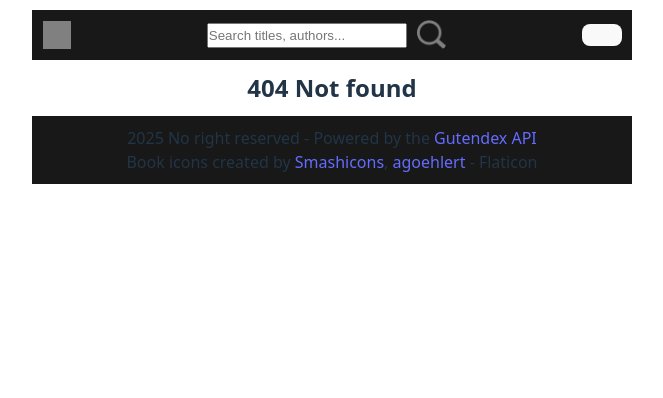
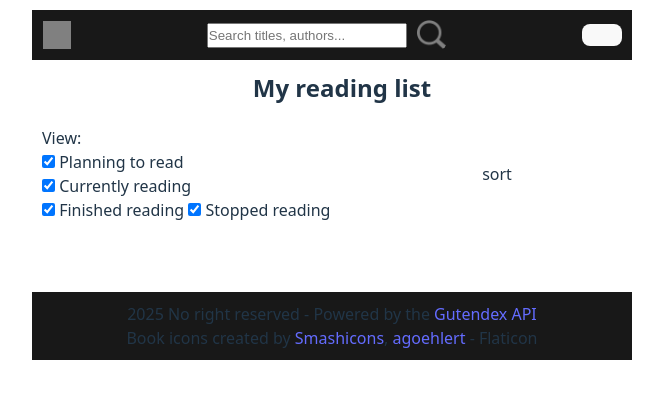
Before and after one commit to joerundh/book-keeper, a React (Vite) app: page /reading in a window 1280 px wide. Before the commit this address had no page. Shown: the top 398 px of the page, without its empty margins (308-971 px from the left). Built offline with nearby package versions, Linux system fonts and the light colour scheme; grey boxes are pictures that could not be loaded.

Commit message:
reading list works, just gonna add local storage for the list selection and sorting

```diff
--- a/src/App.jsx
+++ b/src/App.jsx
@@ -164,12 +164,46 @@ function App() {
     return false;
   }
 
+  const setStatus = (book, newStatus) => {
+    if (![ 0, 1, 2, 3 ].includes(newStatus)) {
+      return false;
+    }
+
+    const copy = readingList.map(entry => entry);
+
+    const index = copy.map(entry => entry.book).indexOf(book);
+    if (index < 0) {
+      return false;
+    }
+    if (copy[index].status === newStatus) {
+      return false;
+    }
+    copy[index].status = newStatus;
+
+    if (newStatus === 0) {
+      copy[index] = {
+        book: book,
+        status: 0,
+        timeAdded: Date.now()
+      }
+    } else if (newStatus === 1) {
+      copy[index].startedReading = Date.now();
+    } else if (newStatus === 2) {
+      copy[index].finishedReading = Date.now();
+    } else if (newStatus === 3) {
+      copy[index].stoppedReading = Date.now();
+    }
+
+    setReadingList(copy);
+    return true;
+  }
+
   return (
     <>
       <Header />
       <main>
         <QueryClientProvider client={searchClient}>
-          <BookContext.Provider value={{ isInFavourites, addToFavourites, removeFromFavourites, isInReadingList, addToReadingList, removeFromReadingList, categories, languages, formats }}>
+          <BookContext.Provider value={{ favourites, isInFavourites, addToFavourites, removeFromFavourites, readingList, setReadingList, isInReadingList, addToReadingList, removeFromReadingList, setStatus, categories, languages, formats }}>
             <Outlet />
           </BookContext.Provider>
         </QueryClientProvider>
--- a/src/components/InlineList.jsx
+++ b/src/components/InlineList.jsx
@@ -2,29 +2,26 @@ export default function InlineList({ separator, children }) {
     const inlineUlCSS = {
         display: "inline",
         margin: 0,
-        padding: 0
+        padding: 0,
+        overflowWrap: "anywhere"
+    };
+
+    const inlineUlListItemCSS = {
+        listStyleType: "none",
+        margin: 0,
+        padding: 0,
+        display: "inline",
+        textWrap: "nowrap"
     };
 
     return (
-        <ul className="inlineUl" style={inlineUlCSS}>
-            <style>
-            {`
-                .inlineUl li {
-                    list-style-type: none;
-                    margin: 0;
-                    padding: 0;
-                    display: inline;
-                }
-
-                .inlineUl li:not(:last-child)::after {
-                    content: "${separator || " "}";
-                }
-            `}
-            </style>
+        <ul style={inlineUlCSS}>
             {
-                children.map((child, index) => (
-                    <li key={index}>{child}</li>
-                ))
+                children.flatMap((child, index) => {
+                    const ret = index === 0 ? [] : [ separator ];
+                    ret.push(<li key={index} style={inlineUlListItemCSS}>{child}</li>);
+                    return ret;
+                })
             }
         </ul>
     )
--- /dev/null
+++ b/src/components/ReadingListItem.jsx
@@ -0,0 +1,90 @@
+import { Link } from "react-router-dom";
+import CoverPhoto from "../components/CoverPhoto";
+import InlineList from "./InlineList";
+import { BookContext } from "../App";
+import { useContext } from "react";
+
+export default function ReadingListItem({ entry }) {
+    const { readingList, setReadingList, removeFromReadingList, setStatus } = useContext(BookContext);
+
+    const itemCSS = {
+        listStyleType: "none",
+        margin: 0,
+        padding: 0,
+        display: "grid",
+        gridTemplateAreas: `"cover info"\n"options options"`,
+        gridTemplateRows: "150px auto",
+        gridTemplateColumns: "100px auto",
+        gap: 10
+    };
+
+    const infoCSS = {
+        gridArea: "info",
+        display: "flex",
+        flexDirection: "column",
+        gap: 10
+    }
+
+    const optionsCSS = {
+        gridArea: "options",
+        display: "grid",
+        gridTemplateColumns: "repeat(3, 1fr)",
+        gap: 10
+    }
+
+    const optionsButtons = status => {
+        if (status === 0) {
+            return [
+                <button key={0} onClick={() => setStatus(entry.book, 1)}>Start reading</button>,
+                <button key={1} onClick={() => setStatus(entry.book, 3)}>Cancel read</button>,
+                <button key={2} onClick={() => removeFromReadingList(entry.book)}>Remove from list</button>
+            ]
+        } else if (status === 1) {
+            return [
+                <button key={0} onClick={() => setStatus(entry.book, 2)}>Finish reading</button>,
+                <button key={1} onClick={() => setStatus(entry.book, 3)}>Stop reading</button>,
+                <button key={2} onClick={() => removeFromReadingList(entry.book)}>Remove from list</button>
+            ]
+        } else if (status === 2 || status === 3) {
+            return [
+                <button key={0} onClick={() => setStatus(entry.book, 0)}>Plan again</button>,
+                <button key={1} onClick={() => setStatus(entry.book, 1)}>Start again</button>,
+                <button key={2} onClick={() => removeFromReadingList(entry.book)}>Remove from list</button>
+            ]
+        }
+    }
+
+    return (
+        <li style={itemCSS}>
+            <CoverPhoto src={entry.book.formats["image/jpeg"]} width={100} height={150} style={{ gridArea: "cover" }} />
+            <div style={infoCSS}>
+                <h4 style={{ width: "fit-content", textAlign: "left" }}>{entry.book.title}</h4>
+                <div>by <InlineList separator=", ">
+                    {
+                        entry.book.authors.map((author, index) => {
+                            const name = author.name.split(",").map(part => part.trim()).reverse().join(" ");
+                            return <Link key={index} to={`/search?q=${encodeURI(name)}`}>{name}</Link>
+                        })
+                    }
+                    </InlineList>
+                </div>
+                <p>Status: <b>{{
+                    0: "Planning to read",
+                    1: "Currently reading",
+                    2: "Finished reading",
+                    3: "Stopped reading"
+                }[entry.status]}</b></p>
+                {
+                    entry.status === 2 ? (
+                        <p>rate</p>
+                    ) : (<></>)
+                }
+            </div>
+            <div style={optionsCSS}>
+                {
+                    optionsButtons(entry.status)
+                }
+            </div>
+        </li>
+    )
+}
--- a/src/components/SearchForm.jsx
+++ b/src/components/SearchForm.jsx
@@ -69,6 +69,7 @@ export default function SearchForm() {
         <>
             <Form onSubmit={e => handleSubmit(e)} className={styles.searchForm}>
                 <h3>Search</h3>
+                <p>Enter a search query below, and/or select categories and languages in which to search for books.</p>
                 <div className={styles.textInputLine}>
                     <input type="text" name="q" title="Search query" value={query} onChange={e => setQuery(e.target.value)} style={{ width: 300, padding: 5}} />
                     <button title="Submit search">Search</button>
--- a/src/modules/toKebabCase.mjs
+++ b/src/modules/toKebabCase.mjs
@@ -1,3 +1,5 @@
+// Unused here, but kept for record's sake
+
 export default function toKebabCase(str) {
     return str.toLowerCase()                                            // Convert all characters to lower case
                 .split(/\s+/)                                           // Divide words at whitespaces
--- a/src/pages/Favourites.jsx
+++ b/src/pages/Favourites.jsx
@@ -0,0 +1,7 @@
+export default function Favourites() {
+    return (
+        <>
+            <h2>Favourites</h2>
+        </>
+    )
+}
--- a/src/pages/Languages.jsx
+++ b/src/pages/Languages.jsx
@@ -7,8 +7,8 @@ import SearchResults from "../components/SearchResults";
 import Paginator from "../components/Paginator";
 import LoadingIcon from "../components/LoadingIcon";
 
-const languageSearchApi = async language => {
-    const res = await fetch(`https://gutendex.com/books?languages=${language}`);
+const languageSearchApi = async (language, page) => {
+    const res = await fetch(`https://gutendex.com/books?page=${page}&languages=${language}`);
     if (!res.ok) {
         throw new Error("Unable to search for books.")
     }
@@ -28,7 +28,7 @@ export default function Languages() {
                 <p></p>
                 <ul style={{ width: "80%", margin: "0 auto" }}>
                 {
-                    Object.entries(languages).map(([name, code]) => (
+                    Object.entries(languages).map(([code, name]) => (
                         <li key={code}><Link to={`/language/${code}`}>{name}</Link></li>
                     ))
                 }
@@ -51,7 +51,7 @@ export default function Languages() {
 
     const { data, isLoading, error } = useQuery({
         queryKey: [ "language", language, page ],
-        queryFn: () => languageSearchApi(language),
+        queryFn: () => languageSearchApi(language, page),
         enabled: !!language
     });
 
@@ -80,7 +80,7 @@ export default function Languages() {
         <>
             <h2>Books in {languages[language]}</h2>
             <Paginator route={`/language/${language}`} params={searchParams} resultsCount={data.count} />
-            <SearchResults query={category} results={data.results} />
+            <SearchResults query={language} results={data.results} />
             <Paginator route={`/language/${language}`} params={searchParams} resultsCount={data.count} />
         </>
     )
--- a/src/pages/ReadingList.jsx
+++ b/src/pages/ReadingList.jsx
@@ -1,27 +1,72 @@
-import BookListItem from "../components/BookListItem"
 import { BookContext } from "../App"
 import { useContext, useState } from "react"
+import ReadingListItem from "../components/ReadingListItem";
+import InlineList from "../components/InlineList";
 
 export default function ReadingList() {
-    const [ viewing, setViewing ] = useState(0);
+    const { readingList, isInReadingList, removeFromReadingList } = useContext(BookContext);
+
+    const [ view, setView ] = useState({ 0: true, 1: true, 2: true, 3: true });
+
+    const toggleCheckbox = (e, status) => {
+        const newView = Object.assign({}, view);
+        newView[status] = !newView[status];
+        setView(newView);
+    }
+
+    const componentCSS = {
+        width: "100%",
+        display: "grid",
+        gridTemplateAreas: `"header header"\n"view sort"\n"list list"`,
+        gridTemplateColumns: "50% 50%",
+        gridTemplateRows: "auto auto auto",
+        gap: 20
+    }
+
+    const viewCSS = {
+        gridArea: "view",
+        display: "grid",
+        placeContent: "center"
+    }
+    const sortCSS = {
+        gridArea: "sort",
+        display: "grid",
+        placeContent: "center"
+    }
+
+    const listCSS = {
+        gridArea: "list",
+        margin: 0,
+        padding: 20,
+        display: "flex",
+        flexDirection: "column",
+        justifyContent: "flex-start",
+        gap: 20
+    }
 
     return (
         <>
-            <h2>My reading list</h2>
-            <div>
-                <label>
-                    Sublist: <select onChange={e => console.log(e.target.value)}>
-                        <option value={0}>Planning to read</option>
-                        <option value={1}>Currently reading</option>
-                        <option value={2}>Finished reading</option>
-                        <option value={3}>Stopped reading</option>
-                    </select>
-                </label>
-            </div>
-            <div>
-                {
-
-                }
+            <div style={componentCSS}>
+                <h2 style={{ gridArea: "header", width: "100%" }}>My reading list</h2>
+                <div style={viewCSS}>
+                    <p>View:</p>
+                    <InlineList separator=" ">
+                        <label><input type="checkbox" checked={view[0]} onChange={e => toggleCheckbox(e, 0)} /> Planning to read</label>
+                        <label><input type="checkbox" checked={view[1]} onChange={e => toggleCheckbox(e, 1)} /> Currently reading</label>
+                        <label><input type="checkbox" checked={view[2]} onChange={e => toggleCheckbox(e, 2)} /> Finished reading</label>
+                        <label><input type="checkbox" checked={view[3]} onChange={e => toggleCheckbox(e, 3)} /> Stopped reading</label>
+                    </InlineList>
+                </div>
+                <div style={sortCSS}>
+                    <p>sort</p>
+                </div>
+                <ul style={listCSS}>
+                    {
+                        readingList.length ? readingList.map((entry, index) => (
+                            <ReadingListItem key={index} entry={entry} />
+                        )) : <p></p>
+                    }
+                </ul>
             </div>
         </>
     )
```
Also changed, not shown: src/main.jsx (+6 -1 lines).
